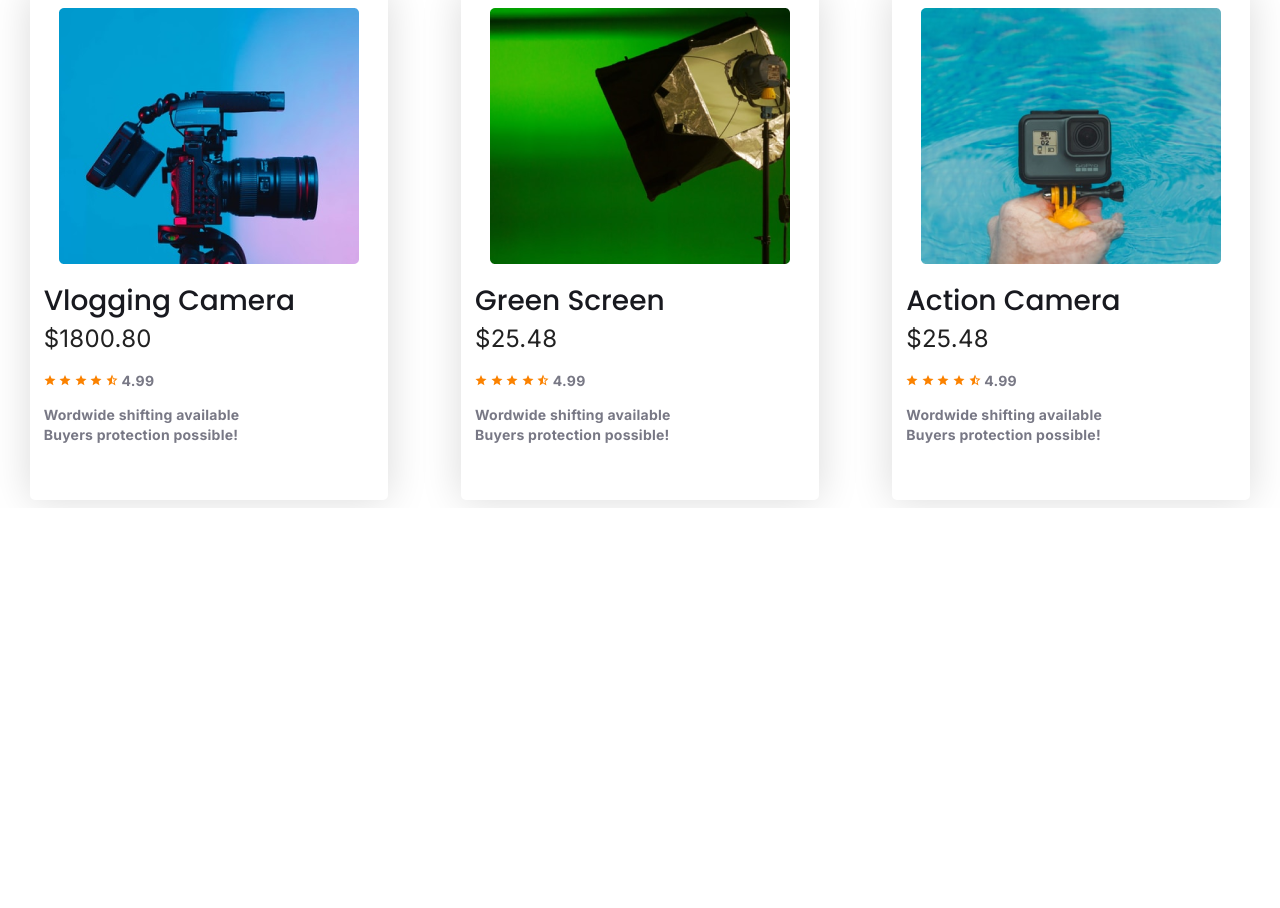
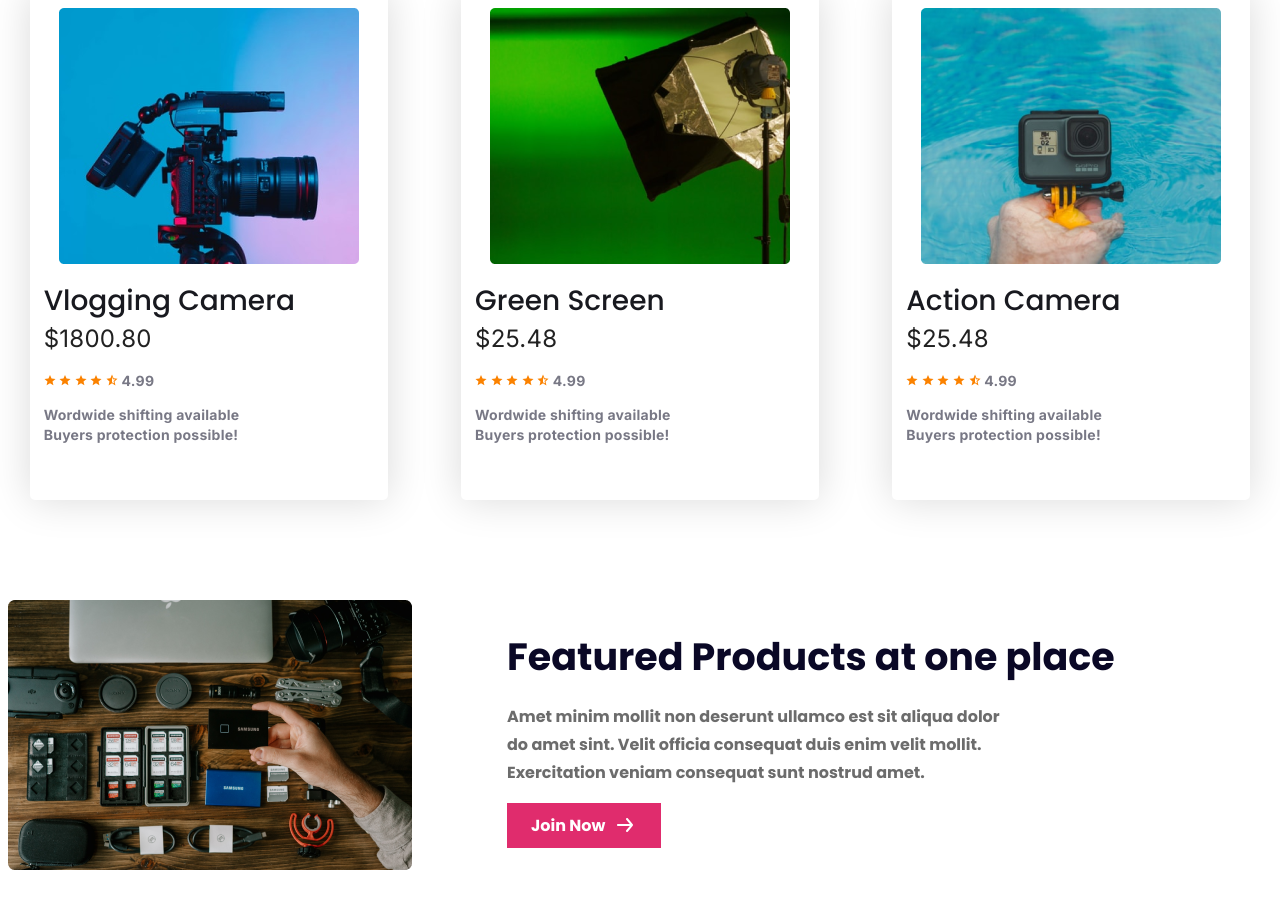
Before and after one commit to Rijwanul-Haque-Roman/influencer-gears, a plain HTML site: page index.html in a window 1280 px wide. Shown: the part 2178-3086 px from the top of the page. Before the commit the page ends 2686 px from the top, so only its background shows below. Drawn offline with Linux system fonts and the light colour scheme.

Commit message:
Added the featured section

```diff
--- a/index.html
+++ b/index.html
@@ -195,6 +195,20 @@
           </div>
         </div>
       </section>
+      <section class="featured-details">
+        <div class="featured-cover">
+          <img src="images/gear.png" alt="" />
+        </div>
+        <div class="featured-description">
+          <h3>Featured Products at one place</h3>
+          <p>
+            Amet minim mollit non deserunt ullamco est sit aliqua dolor do amet
+            sint. Velit officia consequat duis enim velit mollit. Exercitation
+            veniam consequat sunt nostrud amet.
+          </p>
+          <button>Join Now <img src="images/right-arrow.svg" alt="" /></button>
+        </div>
+      </section>
     </main>
     <footer></footer>
   </body>
--- a/styles/style.css
+++ b/styles/style.css
@@ -175,4 +175,40 @@ nav h3 {
   line-height: 143%;
   letter-spacing: 0.252px;
 }
+/* featured section styles */
+.featured-details {
+  max-width: 1440px;
+  margin: 100px auto;
+  display: flex;
+  align-items: center;
+}
+.featured-description {
+  margin-left: 95px;
+}
+.featured-description h3 {
+  color: #0a0826;
+  font-size: 38px;
+  font-weight: 700;
+  line-height: 60px;
+  margin: 0;
+}
+.featured-description p {
+  width: 500px;
+  color: #6c6c6c;
+  font-size: 16px;
+  font-weight: 700;
+  line-height: 28px;
+}
+.featured-description button {
+  background: #e02c6d;
+  display: inline-flex;
+  padding: 10px 24px;
+  align-items: flex-start;
+  gap: 8px;
+  color: #fff;
+  font-family: Poppins;
+  font-size: 16px;
+  font-weight: 700;
+  border: none;
+}
 /* footer section styles */
```
